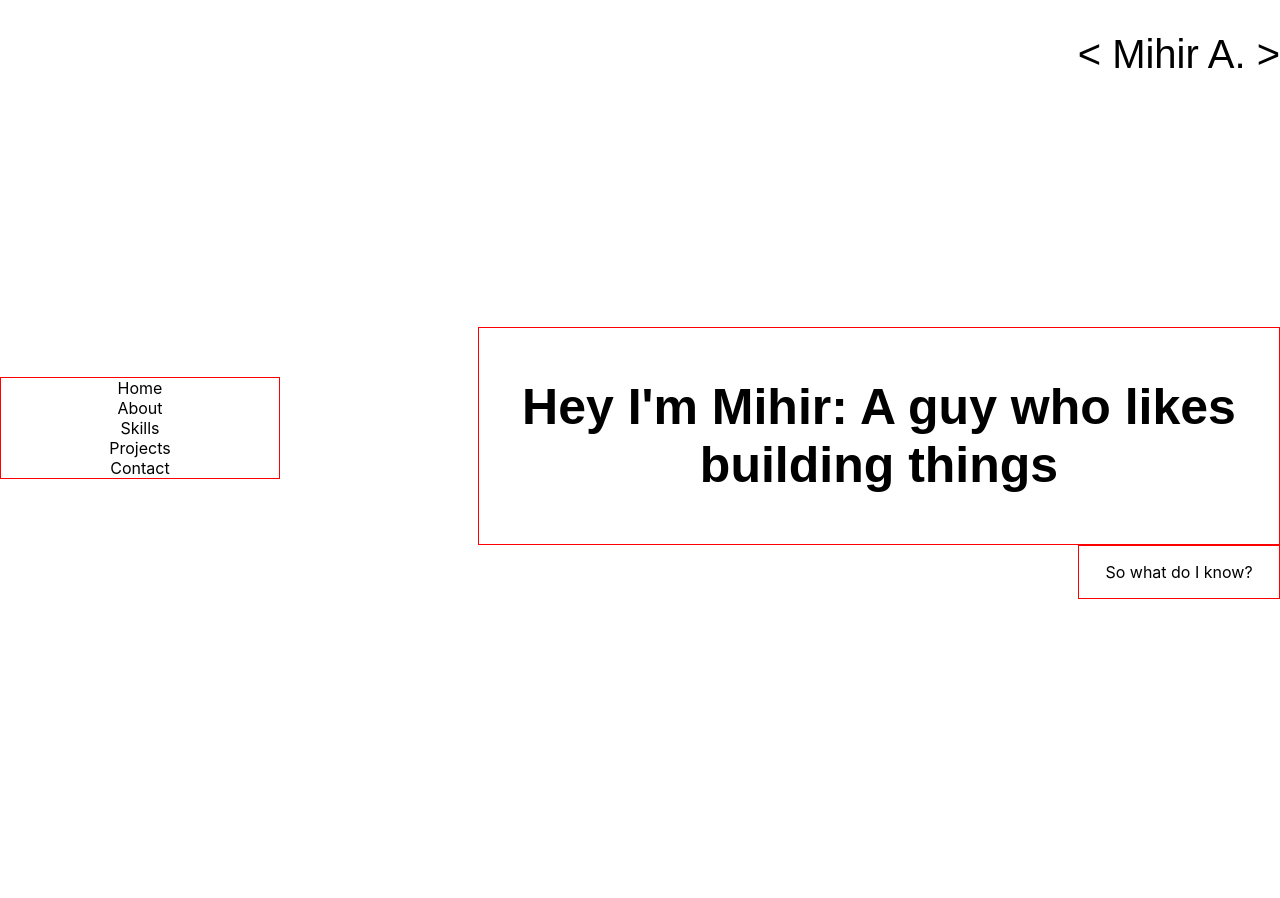
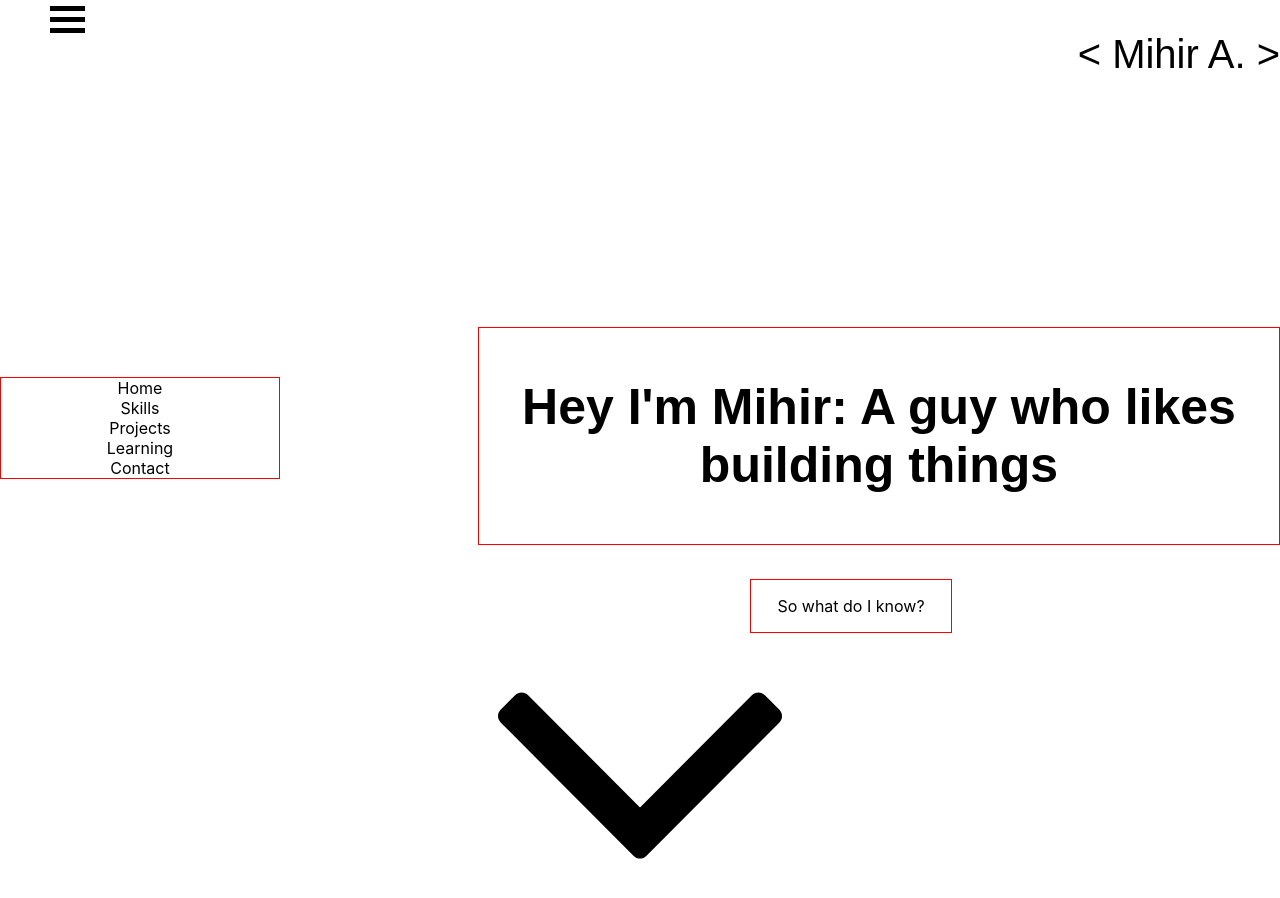
Before and after one commit to Mihir-Achyuta/PersonalWebsite, a React (Create React App) app in the folder frontend/: page / in a window 1280 px wide. Shown: the top 898 px of the page. Before the commit the page ends 800 px from the top, so only its background shows below. Built offline with nearby package versions, Linux system fonts and the light colour scheme; no server answers.

Commit message:
Finished front page rough format and split into organizable components

```diff
--- a/frontend/src/App.css
+++ b/frontend/src/App.css
@@ -20,6 +20,21 @@
 
 .header a{
   color: black;
+}
+
+.LeftSideItems{
+  float: left;
+}
+
+.Hamburger{
+  margin-left: 50px;
+}
+
+.HamburgerLines{
+  width: 35px;
+  height: 5px;
+  background-color: black;
+  margin: 6px 0;
 }
 
 .RightSideItems{
@@ -45,8 +60,13 @@
 }
 
 .TransitionAbout{
-  float: right;
+  margin-top: 100px;
 }
+
+.TransitionQuestion{
+  margin: auto;
+}
+
 
 .TransitionNavbar{
   margin-top: 300px;
--- a/frontend/src/App.js
+++ b/frontend/src/App.js
@@ -1,8 +1,9 @@
 import React, { Component } from "react";
-import Navbar from "./components/Navbar";
-import Introduction from "./components/Introduction";
-import Transition from "./components/Transition";
-import Header from "./components/Header";
+import Navbar from "./components/FrontPage/Navbar";
+import Introduction from "./components/FrontPage/Introduction";
+import Transition from "./components/FrontPage/Transition";
+import Header from "./components/FrontPage/Header";
+import Front_Page from "./components/Front_Page"
 
 import "./App.css";
 
@@ -26,10 +27,7 @@
   render() {
     return (
       <div className="App">
-        <Header/>
-        <Introduction/>
-        <Navbar/>
-        <Transition/>
+        <Front_Page/>
         {
         //connects backend with frontend
         //<p className="App-intro">{this.state.apiResponse}</p>
--- /dev/null
+++ b/frontend/src/components/FrontPage/Header.jsx
@@ -0,0 +1,22 @@
+import React from "react";
+
+function Header(){
+  return(
+    <div class="header">
+      <ul>
+      <div class = "LeftSideItems">
+        <div class = "Hamburger">
+          <div class = "HamburgerLines"></div>
+          <div class = "HamburgerLines"></div>
+          <div class = "HamburgerLines"></div>
+        </div>
+      </div>
+        <div class="RightSideItems">
+          <li>&lt; Mihir A. &gt;</li>
+        </div>
+      </ul>
+    </div>
+  );
+}
+
+export default Header;
--- a/frontend/src/components/Navbar.jsx
+++ b/frontend/src/components/FrontPage/Navbar.jsx
@@ -8,13 +8,13 @@
         <li>Home</li>
       </a>
       <a href="#">
-        <li>About</li>
-      </a>
-      <a href="#">
         <li>Skills</li>
       </a>
       <a href="#">
         <li>Projects</li>
+      </a>
+      <a href="#">
+        <li>Learning</li>
       </a>
       <a href="#">
         <li> Contact </li>
--- a/frontend/src/components/Transition.jsx
+++ b/frontend/src/components/FrontPage/Transition.jsx
@@ -1,4 +1,5 @@
 import React from "react";
+import Arrow from "./down.svg"
 
 function Transition(){
   return(
@@ -6,6 +7,7 @@
       <div class="TransitionQuestion">
         <p>So what do I know?</p>
       </div>
+      <img src = {Arrow}></img>
     </div>
   );
 }
--- /dev/null
+++ b/frontend/src/components/Front_Page.jsx
@@ -0,0 +1,18 @@
+import React from "react";
+import Navbar from "./FrontPage/Navbar";
+import Introduction from "./FrontPage/Introduction";
+import Transition from "./FrontPage/Transition";
+import Header from "./FrontPage/Header";
+
+function Front_Page(){
+  return(
+    <div>
+      <Header/>
+      <Introduction/>
+      <Navbar/>
+      <Transition/>
+    </div>
+  );
+}
+
+export default Front_Page;
--- a/frontend/src/components/Header.jsx
+++ /dev/null
@@ -1,15 +0,0 @@
-import React from "react";
-
-function Header(){
-  return(
-    <div class="header">
-      <ul>
-        <div class="RightSideItems">
-          <li>&lt; Mihir A. &gt;</li>
-        </div>
-      </ul>
-    </div>
-  );
-}
-
-export default Header;
```
Also changed, not shown: frontend/src/components/FrontPage/Introduction.jsx (renamed from frontend/src/components/Introduction.jsx), frontend/src/components/FrontPage/down.svg (added), 1 other file (tests, documents, lock files or other folders).
